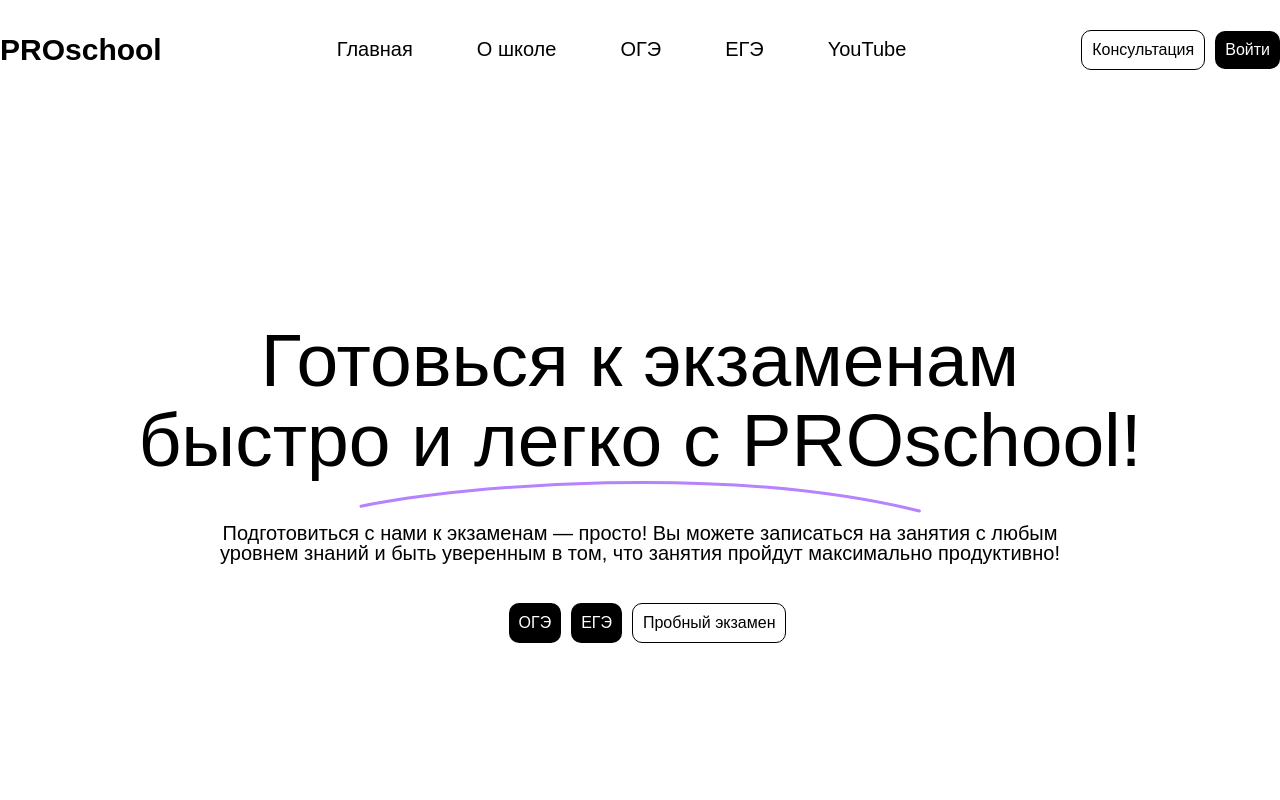
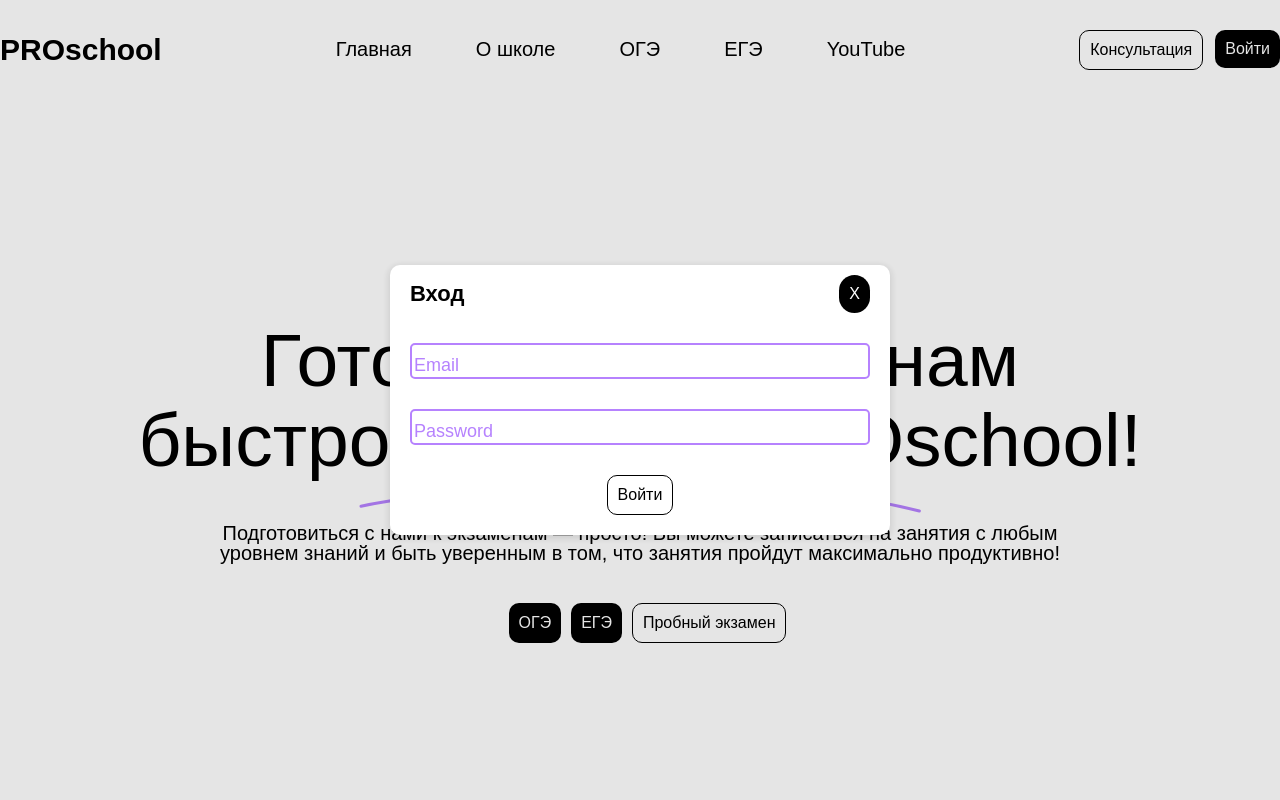
Before and after one commit to ShibouDev/school-project-with-katya, a React (Create React App) app: page / in a window 1280 px wide. Both pictures are taken after a click on the button "Консультация". Shown: the top 800 px of the page. Built offline with nearby package versions, Linux system fonts and the light colour scheme; a web font is replaced by a local one.

Commit message:
modal window add, auth

```diff
--- a/package.json
+++ b/package.json
@@ -6,9 +6,12 @@
     "@testing-library/jest-dom": "^5.16.5",
     "@testing-library/react": "^13.4.0",
     "@testing-library/user-event": "^13.5.0",
+    "axios": "^1.4.0",
     "html-react-parser": "^3.0.16",
+    "js-cookie": "^3.0.5",
     "react": "^18.2.0",
     "react-dom": "^18.2.0",
+    "react-hook-form": "^7.44.1",
     "react-scripts": "5.0.1",
     "web-vitals": "^2.1.4"
   },
--- a/src/components/MainLayout.jsx
+++ b/src/components/MainLayout.jsx
@@ -1,8 +1,17 @@
+import { useState } from 'react'
 import { HeaderLink } from '../data/HeaderLinkData'
 import '../styles/MainLayout.module.css'
 import styles from '../styles/MainLayout.module.css'
+import { deleteToken, getToken } from '../utils/Cookies'
 import { ButtonPrimary, ButtonSecondary } from './ui/Buttons'
+import ModalAuth from './ui/Modal'
 const MainLayout = ({ children }) => {
+    const AuthToken = getToken()
+    const Logout = () => {
+        deleteToken()
+        window.location.reload();
+    }
+    const [openModal, setOpenModal] = useState(false)
     return (
         <>
             <header className={styles.wrapper}>
@@ -10,15 +19,23 @@
                     <div className={styles.headerMenu}>
                         <div className={styles.logoTxt}>PROschool</div>
                         <ul className={styles.menuList}>
-                        {HeaderLink.map((el) => (
+                            {HeaderLink.map((el) => (
                                 <li className={styles.menuItem}>
                                     <a className={styles.menuLink} href={el.href}>{el.title}</a>
                                 </li>
-                        ))}
+                            ))}
                         </ul>
                         <div className={styles.tooltips}>
-                            <ButtonSecondary title="Консультация" />
-                            <ButtonPrimary title="Войти" />
+                            <div className={styles.tooltip} onClick={() => setOpenModal(true)}>
+                                <ButtonSecondary title="Консультация" />
+                            </div>
+                            <div className={styles.tooltip} onClick={() => !AuthToken ? setOpenModal(true) : Logout()}>
+                                {!AuthToken ?
+                                    <ButtonPrimary title="Войти" />
+                                    :
+                                    <ButtonPrimary title="Выйти" />
+                                }
+                            </div>
                         </div>
                     </div>
                 </div>
@@ -30,6 +47,10 @@
                     <input type="email" placeholder='email' required></input>
                 </div>
             </footer>
+            {openModal &&
+                <ModalAuth onClose={() => setOpenModal(false)} title="Вход" />
+            }
+
         </>
     )
 }
--- a/src/components/ui/Buttons.jsx
+++ b/src/components/ui/Buttons.jsx
@@ -1,7 +1,7 @@
 import styles from '../../styles/ui/Button.module.css'
-const ButtonPrimary = ({title}) => {
+const ButtonPrimary = ({title, circle}) => {
     return (
-            <button className={styles.buttonPrimary}>{title}</button>
+            <button className={styles.buttonPrimary} style={circle && {borderRadius: '999px'}}>{title}</button>
     )
 }
 const ButtonSecondary = ({title, itsHeadline}) =>{
@@ -9,4 +9,5 @@
         <button className={itsHeadline ? `${styles.buttonSecondary} ${styles.ml15}` : styles.buttonSecondary}>{title}</button>
     )
 }
-export {ButtonPrimary, ButtonSecondary}
+
+export { ButtonPrimary, ButtonSecondary }
--- /dev/null
+++ b/src/components/ui/Modal.jsx
@@ -0,0 +1,73 @@
+import { useState } from "react";
+import { useForm } from "react-hook-form";
+import styles from "../../styles/ui/Modal.module.css";
+import { instanceDontAuth } from "../../utils/AxiosInstance";
+import { SetToken } from "../../utils/Cookies";
+import { ButtonPrimary, ButtonSecondary } from './Buttons';
+const ModalAuth = ({ onClose, title, desc }) => {
+    const [email, setEmail] = useState()
+    const [password, setPassword] = useState()
+    const [err, setErr] = useState('')
+    const { register, handleSubmit, formState: { errors }, formState } = useForm({
+        mode: 'onSubmit',
+    });
+    const Submit = async () => {
+        try {
+            const { data } = await instanceDontAuth.post('auth/login', {
+                email,
+                password
+            })
+            SetToken('accessToken', data.token)
+            onClose()
+            window.location.reload();
+        } catch(err) {
+            setErr('Неверный логин или пароль')
+        }
+    }
+    return (
+        <div className={styles.modal}
+        >
+            <div className={styles.modalContent} onClick={e => e.stopPropagation()}>
+                <div className={styles.modalHeader}>
+                    <h4 className={styles.modalTitle}>{title}</h4>
+                    <span className={styles.tooltipClosed} onClick={onClose}>
+                        <ButtonPrimary title="X" circle />
+                    </span>
+                </div>
+                <div className={styles.modalBody}>
+                    <form onSubmit={handleSubmit(Submit)} className={styles.formContainer}>
+                        <div className={styles.inputContainer}>
+                            <input className={styles.input}
+                                {...register("email", { required: true })}
+                                onChange={(e) => setEmail(e.target.value)}
+                                value={email}
+                                type="email"
+                                placeholder="Email" />
+                            {!err && errors.email?.type === 'required' && (
+                                <p className={styles.error}>Поле обязательно для заполнения</p>
+                            )}
+                        </div>
+                        <div className={styles.inputContainer}>
+                            <input className={styles.input}
+                                {...register("password", { required: true })}
+                                onChange={(e) => setPassword(e.target.value)}
+                                value={password}
+                                type="password"
+                                placeholder="Password" />
+                            {!err && errors.password?.type === 'required' && (
+                                <p className={styles.error}>Поле обязательно для заполнения</p>
+                            )}
+                        </div>
+                        {err &&
+                            <p className={styles.error}>{err}</p>
+                        }
+                        <div className={styles.buttonSubmit}>
+                            <ButtonSecondary title="Войти" />
+                        </div>
+                    </form>
+                </div>
+            </div>
+        </div>
+    )
+}
+export default ModalAuth
--- a/src/styles/MainLayout.module.css
+++ b/src/styles/MainLayout.module.css
@@ -14,6 +14,7 @@
     align-content: center;
     width: 100%;
 }
+
 .logoTxt{
     font-weight: 700;
     font-size: 30px;
@@ -43,3 +44,9 @@
 .menuItem:not(:first-child){
     margin-left: 64px;
 }
+.tooltips{
+    display: flex;
+}
+.tooltip:not(:last-child){
+    margin-right: 12px
+}
--- a/src/styles/ui/Button.module.css
+++ b/src/styles/ui/Button.module.css
@@ -20,6 +20,11 @@
     padding: 10px;
     cursor: pointer;
 }
+.buttonSecondary:hover{
+    background: var(--color-purple);
+    color: #fff;
+    border: 1px solid #fff;
+}
 .ml15{
     margin-left: 10px;
 }
--- /dev/null
+++ b/src/styles/ui/Modal.module.css
@@ -0,0 +1,116 @@
+.modal {
+    position: fixed;
+    left: 0;
+    top: 0;
+    right: 0;
+    bottom: 0;
+    background-color: rgba(0, 0, 0, 0.1);
+    display: flex;
+    z-index: 1000;
+    align-items: center;
+    justify-content: center;
+    opacity: 1;
+    transition: all 0.3s ease-in-out;
+    pointer-events: visible;
+    overflow: auto;
+}
+.modalContent {
+    width: 500px;
+    display: flex;
+    flex-direction: column;
+    background-color: #ffffff;
+    transition: all 0.3s ease-in-out;
+    border-radius: 10px;
+    box-shadow: 0px 2px 7px 2px rgba(0, 0, 0, 0.1);
+}
+.modalHeader {
+    margin-bottom: 10px;
+    padding: 10px 20px;
+    display: flex;
+    justify-content: space-between;
+    color: rgb(0, 0, 0);
+    align-items: center;
+}
+.modalTitle {
+    margin: 0;
+    font-size: 22px;
+}
+.modalBody {
+    align-items: center;
+    flex-direction: column;
+    padding: 10px 20px 20px;
+    position: relative;
+}
+.closesvg {
+    cursor: pointer;
+}
+.form {
+    display: flex;
+    flex-direction: column;
+    margin-top: 20px;
+}
+.formContainer{
+    width: 100%;
+    display: flex;
+    flex-direction: column;
+}
+.formInput {
+    margin-bottom: 20px;
+}
+.input::placeholder {
+    font-weight: 500;
+    font-size: 18px;
+    color: var(--color-purple);
+}
+.input {
+    font-size: 18px;
+    color: rgb(0, 0, 0);
+    font-weight: 500;
+    padding-top: 10px;
+    border-radius: 5px;
+    margin-bottom: 10px;
+    border: 2px solid var(--color-purple);
+    outline: none;
+}
+.inputContainer:not(:last-child){
+    margin-bottom: 20px;
+}
+.inputContainer{
+    width: 100%;
+    display: flex;
+    flex-direction: column;
+}
+.error {
+    color: #000000;
+    font-size: 14px;
+    font-weight: bold;
+}
+.buttonSubmit {
+    display: flex;
+    justify-content: center;
+}
+.modalBodyItem {
+    margin-top: 10px;
+    width: 100%;
+    display: flex;
+    text-decoration: none;
+    font-size: 14px;
+    line-height: 20px;
+    color: #212121;
+    padding: 20px 0;
+    font-weight: bold;
+    cursor: pointer;
+    border-radius: 6px;
+}
+.modalBodyItem span {
+    margin-left: 10px;
+}
+.modalBodyItem:hover{
+    background-color: #f5f5f5;
+}
+@media screen and (max-width: 768px) {
+    .modalContent {
+        width: 100%;
+        margin: 16px;
+    }
+}
--- /dev/null
+++ b/src/utils/AxiosInstance.js
@@ -0,0 +1,8 @@
+import axios from "axios"
+export const instanceDontAuth = axios.create({
+    baseURL: 'http://localhost:7777/'
+})
+export const instanceWithAuth = (token) => axios.create({
+    baseURL: 'http://localhost:7777/',
+    headers: { "Authorization": `Bearer ${token}` }
+})
--- /dev/null
+++ b/src/utils/Cookies.js
@@ -0,0 +1,16 @@
+import Cookies from "js-cookie"
+
+export const SetToken = (tokenName, token) => {
+    Cookies.set(`${tokenName}`, token, {
+        path: '/',
+        sameSite: 'lax',
+        expires: 365,
+    })
+}
+export const getToken = () => {
+    return Cookies.get('accessToken')
+}
+export const deleteToken = () => {
+    Cookies.remove('accessToken')
+    return Cookies.remove('accessToken')
+}
```
Also changed, not shown: 2 other files (tests, documents, lock files or other folders).
